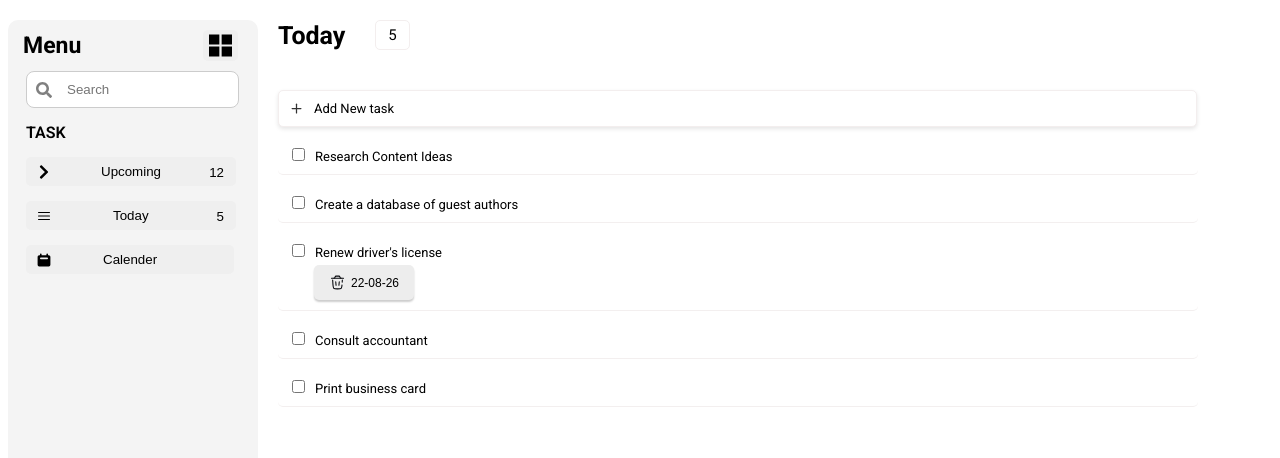
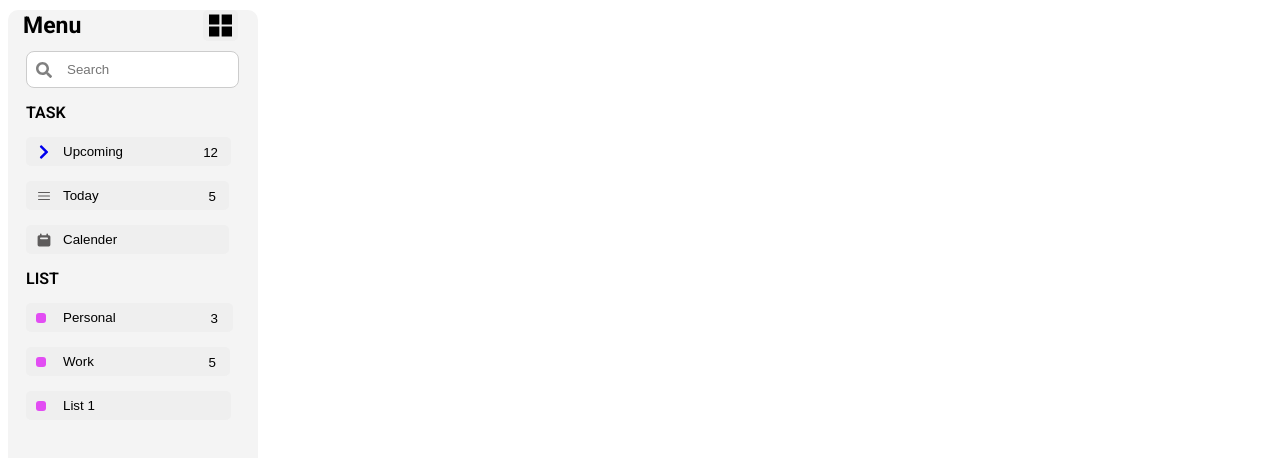
Before and after one commit to Westbrown687/Dove-App, a React (Vite) app in the folder Todolist-App/: page /sidebar in a window 1280 px wide. Shown: the top 458 px of the page. Built offline with nearby package versions, Linux system fonts and the light colour scheme.

Commit message:
Dove-App-3

```diff
--- a/Todolist-App/package.json
+++ b/Todolist-App/package.json
@@ -12,7 +12,8 @@
   "dependencies": {
     "react": "^19.2.7",
     "react-dom": "^19.2.7",
-    "react-icons": "^5.7.0"
+    "react-icons": "^5.7.0",
+    "react-router-dom": "^7.18.1"
   },
   "devDependencies": {
     "@eslint/js": "^10.0.1",
--- a/Todolist-App/src/App.jsx
+++ b/Todolist-App/src/App.jsx
@@ -1,9 +1,19 @@
-import { useState } from "react";
+import { BrowserRouter, Routes, Route } from "react-router-dom";
 import { HomePage } from "./HomePage";
+import { SideBar } from "./sidebar";
+import { Upcoming } from "./Upcoming";
 import "./App.css";
 
 function App() {
-  return <HomePage />;
+  return (
+    <BrowserRouter>
+      <Routes>
+        <Route path="/homepage" element={<HomePage />} />
+        <Route path="/sidebar" element={<SideBar />} />
+        <Route path="/upcoming" element={<Upcoming />} />
+      </Routes>
+    </BrowserRouter>
+  );
 }
 
 export default App;
--- a/Todolist-App/src/HomePage.jsx
+++ b/Todolist-App/src/HomePage.jsx
@@ -1,51 +1,12 @@
 import "./homepage.css";
-import { FaSearch } from "react-icons/fa";
-import { FaChevronLeft, FaChevronRight, FaChevronDown } from "react-icons/fa";
-import { HiBars3 } from "react-icons/hi2";
-import { HiCalendar } from "react-icons/hi";
+import { SideBar } from "./sidebar";
 
 export function HomePage() {
   return (
     <>
       <title>Dove App</title>
       <div className="app-container">
-        <aside className="side-bar">
-          <div className="todo-menu">
-            <div className="menu-text">Menu</div>
-            <button className="menu-button">
-              <img
-                className="menuimg"
-                src="/images/navigation-button.svg"
-                alt="Navigation"
-              />
-            </button>
-          </div>
-
-          <div className="search-container">
-            <FaSearch className="search-icon" />
-            <input className="search" type="text" placeholder="Search" />
-          </div>
-          <div>
-            <div className="tasks">TASK</div>
-            <div>
-              <div className="upcoming-con">
-                <FaChevronRight className="chevron-right" />
-                <button className="upcoming-button">Upcoming</button>
-                <button className="upcoming-digit">12</button>
-              </div>
-              <div className="today-con">
-                <HiBars3 className="hibar" />
-                <button className="today-button">Today</button>
-                <button className="today-digit">5</button>
-              </div>
-              <div className="calender-con">
-                <HiCalendar className="calender" />
-                <button className="calender-button">Calender</button>
-              </div>
-            </div>
-          </div>
-        </aside>
-
+        <SideBar />
         <main className="body-content">
           <section className="date-con">
             <div className="today">Today</div>
--- /dev/null
+++ b/Todolist-App/src/Upcoming.jsx
@@ -0,0 +1,12 @@
+export function Upcoming() {
+  return (
+    <>
+      <section className="date-con">
+        <div className="today">Today</div>
+        <div className="date">
+          <button className="date-button">5</button>
+        </div>
+      </section>
+    </>
+  );
+}
--- a/Todolist-App/src/homepage.css
+++ b/Todolist-App/src/homepage.css
@@ -154,107 +154,3 @@ input{
  transform: translateY(3px);
  box-shadow: 0 2px 2px rgba(0, 0, 0, 0.2);
 }
-
-.search-container {
-  position: relative;
-  width: 100%;
-  margin-top: 10px;
-}
-
-.search {
-  width: 85%;
-  padding: 10px 10px 10px 40px;
-  border-radius: 8px;
-  border: 1px solid #ccc;
-  box-sizing: border-box;
-  margin-left: 18px;
-  outline: none;
-  transition: border-color 0.2s ease, box-shadow 0.2s ease;
-}
-
-.search:focus {
-  border-color: #b3b3b3;
-  box-shadow: 0 0 4px rgba(0, 0, 0, 0.1);
-}
-
-.search-icon {
-  position: absolute;
-  left: 28px;
-  top: 50%;
-  transform: translateY(-50%);
-  color: gray;
-}
-.tasks{
-  font-family: Roboto, Arial;
-  font-weight: 600;
-  margin-top: 15px;
-  margin-left: 18px;
-}
-.upcoming-con {
-  display: flex;
-  position: relative;
-  margin-top: 15px;
-}
-.chevron-right{
-  position: absolute;
-  left: 28px;
-  top: 50%;
-  transform: translateY(-50%);
-}
-.upcoming-button{
- border-radius: 5px;
-  padding: 7px 75px;
-  margin-left: 18px;
-  border: none ;
-}
-.upcoming-digit{
-  position: absolute;
-  right: 28px;
-  top: 50%;
-  transform: translateY(-50%);
-  border: none;
-  overflow: hidden;
-}
-.today-con{
-  display: flex;
-  position: relative;
-  margin-top: 15px;
-}
-.hibar{
-  position: absolute;
-  left: 28px;
-  top: 50%;
-  transform: translateY(-50%);
-}
-.today-button{
-  border-radius: 5px;
-  padding: 7px 87px;
-  margin-left: 18px;
-  border: none ;
-  overflow: hidden;
-}
-.today-digit{
-  position: absolute;
-  right: 28px;
-  top: 50%;
-  transform: translateY(-50%);
-  border: none;
-}
-.calender-con{
-  display: flex;
-  position: relative;
-  margin-top: 15px;
-}
-.calender{
-  position: absolute;
-  left: 28px;
-  top: 50%;
-  transform: translateY(-50%);
-}
-.calender-button{
-  border-radius: 5px;
-  padding: 7px 77px;
-  margin-left: 18px;
-  border: none ;
-  overflow: hidden;
-}
--- /dev/null
+++ b/Todolist-App/src/sidebar.css
@@ -0,0 +1,152 @@
+.search-container {
+  position: relative;
+  width: 100%;
+  margin-top: 10px;
+}
+
+.search {
+  width: 85%;
+  padding: 10px 10px 10px 40px;
+  border-radius: 8px;
+  border: 1px solid #ccc;
+  box-sizing: border-box;
+  margin-left: 18px;
+  outline: none;
+  transition: border-color 0.2s ease, box-shadow 0.2s ease;
+}
+
+.search:focus {
+  border-color: #b3b3b3;
+  box-shadow: 0 0 4px rgba(0, 0, 0, 0.1);
+}
+
+.search-icon {
+  position: absolute;
+  left: 28px;
+  top: 50%;
+  transform: translateY(-50%);
+  color: gray;
+}
+.tasks{
+  font-family: Roboto, Arial;
+  font-weight: 600;
+  margin-top: 15px;
+  margin-left: 18px;
+}
+.upcoming-con {
+  display: flex;
+  position: relative;
+  margin-top: 15px;
+  color: rgb(94, 92, 92);
+}
+.chevron-right{
+  position: absolute;
+  left: 28px;
+  top: 50%;
+  transform: translateY(-50%);
+}
+.upcoming-button{
+ border-radius: 5px;
+  padding-left: 37px;
+  padding-right: 108px;
+  padding-bottom: 7px;
+  padding-top: 7px;
+  margin-left: 18px;
+  border: none ;
+  overflow: hidden;
+}
+.upcoming-digit{
+  position: absolute;
+  right: 34px;
+  top: 50%;
+  transform: translateY(-50%);
+  border: none;
+  overflow: hidden;
+}
+.today-con{
+  display: flex;
+  position: relative;
+  margin-top: 15px;
+   color: rgb(94, 92, 92);
+}
+.hibar{
+  position: absolute;
+  left: 28px;
+  top: 50%;
+  transform: translateY(-50%);
+}
+.today-button{
+  border-radius: 5px;
+  padding-left: 37px;
+  padding-right: 130px;
+  padding-bottom: 7px;
+  padding-top: 7px;
+  margin-left: 18px;
+  border: none ;
+  overflow: hidden;
+}
+.today-digit{
+  position: absolute;
+  right: 36px;
+  top: 50%;
+  transform: translateY(-50%);
+  border: none;
+}
+.calender-con{
+  display: flex;
+  position: relative;
+  margin-top: 15px;
+  color: rgb(94, 92, 92);
+}
+.calender{
+  position: absolute;
+  left: 28px;
+  top: 50%;
+  transform: translateY(-50%);
+}
+.calender-button{
+ border-radius: 5px;
+  padding-left: 37px;
+  padding-right: 112px;
+  padding-bottom: 7px;
+  padding-top: 7px;
+  margin-left: 18px;
+  border: none ;
+}
+.color-checker{
+  position: absolute;
+  left: 28px;
+  top: 50%;
+  transform: translateY(-50%);
+  padding: 5px;
+  background-color: rgb(226, 77, 243);
+  border-radius: 3px;
+  border: none;
+}
+.work-button{
+   border-radius: 5px;
+  padding-left: 37px;
+  padding-right: 136px;
+  padding-bottom: 7px;
+  padding-top: 7px;
+  margin-left: 18px;
+  border: none ;
+}
+.personal-button{
+  border-radius: 5px;
+  padding-left: 37px;
+  padding-right: 117px;
+  padding-bottom: 7px;
+  padding-top: 7px;
+  margin-left: 18px;
+  border: none ;
+}
+.list-button{
+   border-radius: 5px;
+  padding-left: 37px;
+  padding-right: 136px;
+  padding-bottom: 7px;
+  padding-top: 7px;
+  margin-left: 18px;
+  border: none ;
+}
--- /dev/null
+++ b/Todolist-App/src/sidebar.jsx
@@ -0,0 +1,74 @@
+import "./sidebar.css";
+import { FaSearch } from "react-icons/fa";
+import { FaChevronLeft, FaChevronRight, FaChevronDown } from "react-icons/fa";
+import { HiBars3 } from "react-icons/hi2";
+import { HiCalendar } from "react-icons/hi";
+import { Link } from "react-router-dom";
+
+export function SideBar() {
+  return (
+    <>
+      <aside className="side-bar">
+        <div className="todo-menu">
+          <div className="menu-text">Menu</div>
+          <button className="menu-button">
+            <img
+              className="menuimg"
+              src="/images/navigation-button.svg"
+              alt="Navigation"
+            />
+          </button>
+        </div>
+
+        <div className="search-container">
+          <FaSearch className="search-icon" />
+          <input className="search" type="text" placeholder="Search" />
+        </div>
+        <div>
+          <div className="tasks">TASK</div>
+          <div>
+            <div className="upcoming-con">
+              <Link to="/upcoming">
+                <FaChevronRight className="chevron-right" />
+                <button className="upcoming-button">Upcoming</button>
+                <button className="upcoming-digit">12</button>
+              </Link>
+            </div>
+            <div className="today-con">
+              <HiBars3 className="hibar" />
+              <button className="today-button">
+                Today
+                <a href="./homepage.jsx"></a>
+              </button>
+              <button className="today-digit">5</button>
+            </div>
+            <div className="calender-con">
+              <HiCalendar className="calender" />
+              <button className="calender-button">Calender</button>
+            </div>
+          </div>
+        </div>
+
+        <div>
+          <div className="tasks">LIST</div>
+          <div>
+            <div className="upcoming-con">
+              <button className="color-checker"></button>
+              <button className="personal-button">Personal</button>
+              <button className="upcoming-digit">3</button>
+            </div>
+            <div className="today-con">
+              <button className="color-checker"></button>
+              <button className="work-button">Work</button>
+              <button className="today-digit">5</button>
+            </div>
+            <div className="calender-con">
+              <button className="color-checker"></button>
+              <button className="list-button">List 1</button>
+            </div>
+          </div>
+        </div>
+      </aside>
+    </>
+  );
+}
```
Also changed, not shown: 1 other file (tests, documents, lock files or other folders).
